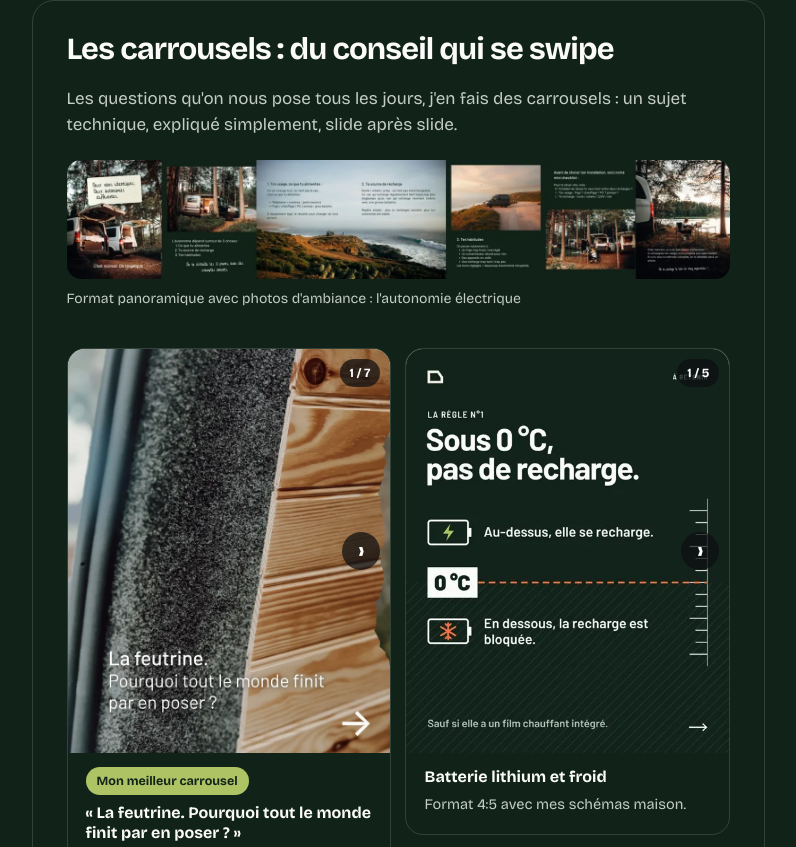
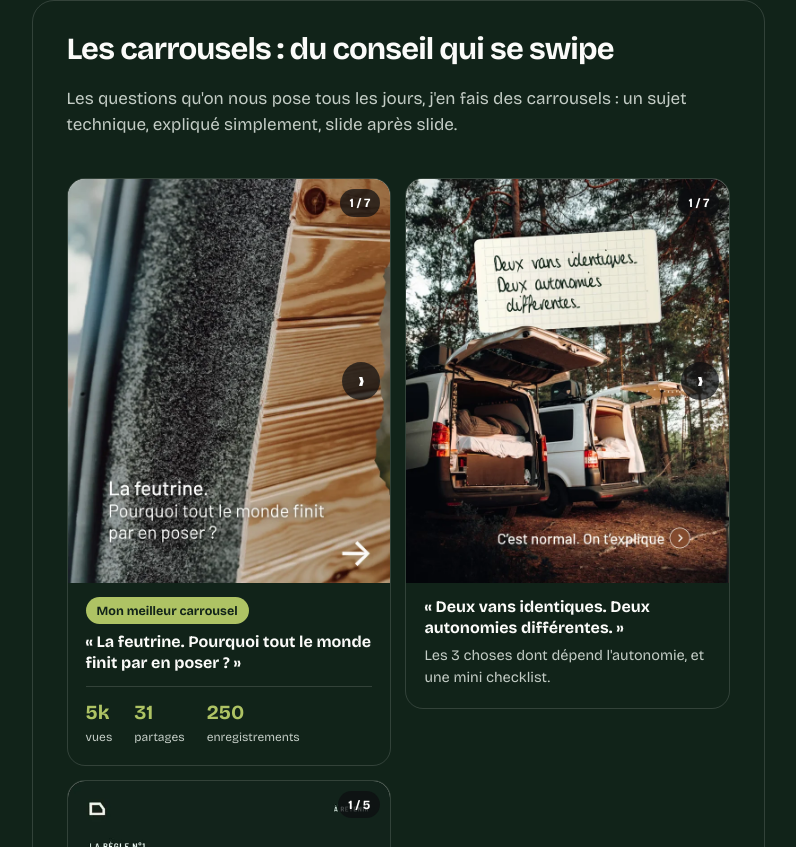
Before and after one commit to cloe-p/portfolio, a plain HTML site: page vancore.html in a window 1280 px wide. Shown: the part 4807-5654 px from the top of the page, without its empty margins (457-1253 px from the left). Drawn offline with Linux system fonts and the light colour scheme.

Commit message:
Vancore : carrousel autonomie à faire défiler
Co-Authored-By: Claude Opus 5.5 <noreply@anthropic.com>
Claude-Session: https://claude.ai/code/session_01PCZtoaRiJKjqgaF7xpctFD

```diff
--- a/vancore.html
+++ b/vancore.html
@@ -166,16 +166,19 @@
       <div class="encart" style="margin-top:28px">
         <h3>Les carrousels : du conseil qui se swipe</h3>
         <p>Les questions qu'on nous pose tous les jours, j'en fais des carrousels : un sujet technique, expliqué simplement, slide après slide.</p>
-        <figure><a class="zoom" href="assets/img/vancore/car_autonomie.webp"><img src="assets/img/vancore/car_autonomie.webp" alt="Carrousel Autonomie : deux vans identiques, deux autonomies différentes" loading="lazy"></a><figcaption>Format panoramique avec photos d'ambiance : l'autonomie électrique</figcaption></figure>
         <div class="caros">
           <div class="caro-carte top"><div class="caro" aria-roledescription="carrousel" aria-label="Carrousel feutrine"><div class="caro-piste" tabindex="0"><img src="assets/img/vancore/feut1.webp" alt="Carrousel feutrine, slide 1 sur 7" loading="lazy"><img src="assets/img/vancore/feut2.webp" alt="Carrousel feutrine, slide 2 sur 7" loading="lazy"><img src="assets/img/vancore/feut3.webp" alt="Carrousel feutrine, slide 3 sur 7" loading="lazy"><img src="assets/img/vancore/feut4.webp" alt="Carrousel feutrine, slide 4 sur 7" loading="lazy"><img src="assets/img/vancore/feut5.webp" alt="Carrousel feutrine, slide 5 sur 7" loading="lazy"><img src="assets/img/vancore/feut6.webp" alt="Carrousel feutrine, slide 6 sur 7" loading="lazy"><img src="assets/img/vancore/feut7.webp" alt="Carrousel feutrine, slide 7 sur 7" loading="lazy"></div><button type="button" class="caro-bt g" aria-label="Slide précédente">‹</button><button type="button" class="caro-bt d" aria-label="Slide suivante">›</button><span class="caro-n">1 / 7</span></div>
             <span class="badge">Mon meilleur carrousel</span>
             <p class="accroche">« La feutrine. Pourquoi tout le monde finit par en poser ? »</p>
             <dl><div><dt>vues</dt><dd>5k</dd></div><div><dt>partages</dt><dd>31</dd></div><div><dt>enregistrements</dt><dd>250</dd></div></dl>
           </div>
+          <div class="caro-carte"><div class="caro" aria-roledescription="carrousel" aria-label="Carrousel autonomie"><div class="caro-piste" tabindex="0"><img src="assets/img/vancore/auto1.webp" alt="Carrousel autonomie, slide 1 sur 7" loading="lazy"><img src="assets/img/vancore/auto2.webp" alt="Carrousel autonomie, slide 2 sur 7" loading="lazy"><img src="assets/img/vancore/auto3.webp" alt="Carrousel autonomie, slide 3 sur 7" loading="lazy"><img src="assets/img/vancore/auto4.webp" alt="Carrousel autonomie, slide 4 sur 7" loading="lazy"><img src="assets/img/vancore/auto5.webp" alt="Carrousel autonomie, slide 5 sur 7" loading="lazy"><img src="assets/img/vancore/auto6.webp" alt="Carrousel autonomie, slide 6 sur 7" loading="lazy"><img src="assets/img/vancore/auto7.webp" alt="Carrousel autonomie, slide 7 sur 7" loading="lazy"></div><button type="button" class="caro-bt g" aria-label="Slide précédente">‹</button><button type="button" class="caro-bt d" aria-label="Slide suivante">›</button><span class="caro-n">1 / 7</span></div>
+            <p class="accroche">« Deux vans identiques. Deux autonomies différentes. »</p>
+            <p class="sujet">Les 3 choses dont dépend l'autonomie, et une mini checklist.</p>
+          </div>
           <div class="caro-carte"><div class="caro" aria-roledescription="carrousel" aria-label="Carrousel batterie lithium et froid"><div class="caro-piste" tabindex="0"><img src="assets/img/vancore/bat1.webp" alt="Carrousel batterie lithium et froid, slide 1 sur 5" loading="lazy"><img src="assets/img/vancore/bat2.webp" alt="Carrousel batterie lithium et froid, slide 2 sur 5" loading="lazy"><img src="assets/img/vancore/bat3.webp" alt="Carrousel batterie lithium et froid, slide 3 sur 5" loading="lazy"><img src="assets/img/vancore/bat4.webp" alt="Carrousel batterie lithium et froid, slide 4 sur 5" loading="lazy"><img src="assets/img/vancore/bat5.webp" alt="Carrousel batterie lithium et froid, slide 5 sur 5" loading="lazy"></div><button type="button" class="caro-bt g" aria-label="Slide précédente">‹</button><button type="button" class="caro-bt d" aria-label="Slide suivante">›</button><span class="caro-n">1 / 5</span></div>
-            <p class="accroche">Batterie lithium et froid</p>
-            <p class="sujet">Format 4:5 avec mes schémas maison.</p>
+            <p class="accroche">« Sous 0 °C, pas de recharge. »</p>
+            <p class="sujet">Batterie lithium et froid, expliqué avec mes schémas maison.</p>
           </div>
         </div>
       </div>
```
Also changed, not shown: assets/img/vancore/auto1.webp (added), assets/img/vancore/auto2.webp (added), assets/img/vancore/auto3.webp (added), assets/img/vancore/auto4.webp (added), assets/img/vancore/auto5.webp (added), assets/img/vancore/auto6.webp (added), assets/img/vancore/auto7.webp (added).
